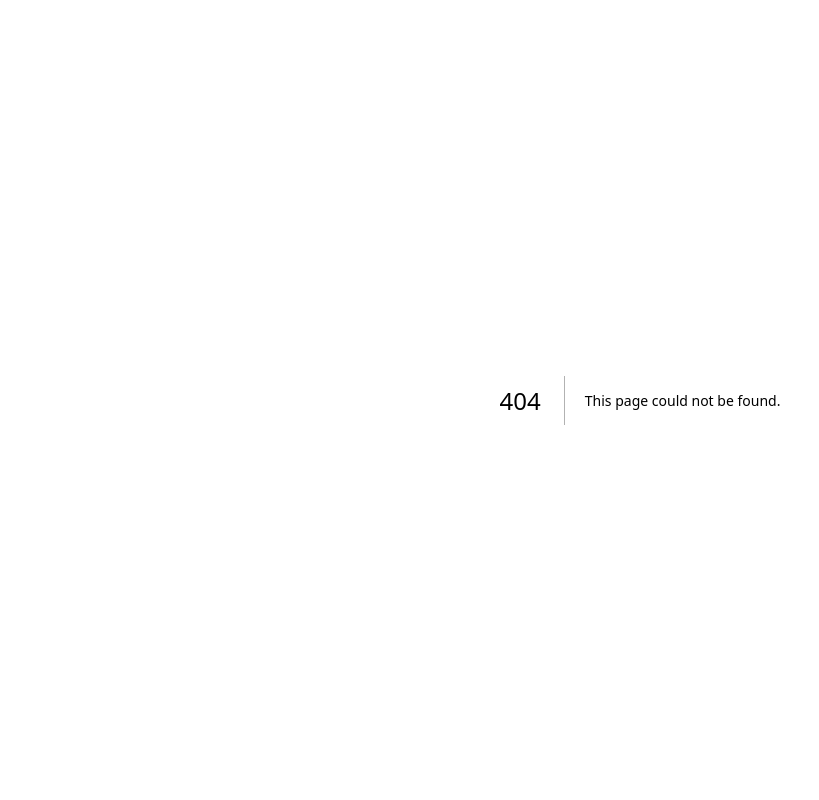
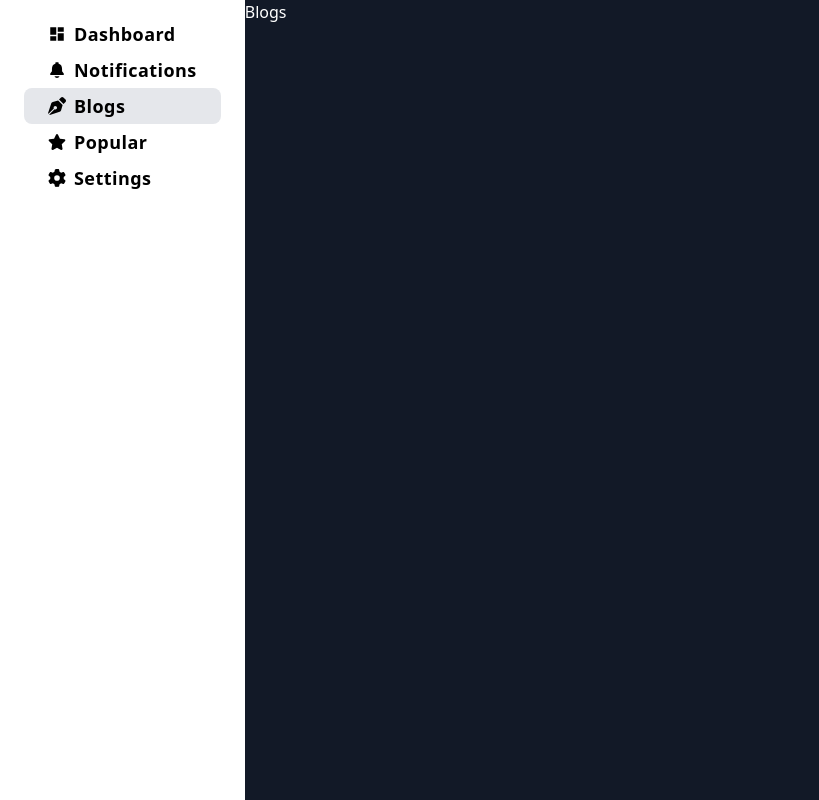
Before and after one commit to codewithbharat/thetekbay.in, a Next.js app: page /admin/dashboard/blogs in a window 1280 px wide. Before the commit this address had no page. Shown: the whole page, without its empty margins (0-819 px from the left). Built offline with nearby package versions, Linux system fonts and the light colour scheme.

Commit message:
dashboard pages

```diff
--- /dev/null
+++ b/app/admin/dashboard/blogs/page.tsx
@@ -0,0 +1,11 @@
+import React from 'react'
+
+const Blogs = () => {
+  return (
+    <div>
+     Blogs
+    </div>
+  )
+}
+
+export default Blogs
--- a/app/admin/dashboard/layout.tsx
+++ b/app/admin/dashboard/layout.tsx
@@ -2,7 +2,9 @@
 
 import Link from "next/link";
 import React, { ReactNode } from "react";
+import { usePathname } from "next/navigation";
 
+// Icons from react-icons
 import { MdDashboard } from "react-icons/md";
 import { IoNotificationsSharp } from "react-icons/io5";
 import { FaPenNib, FaStar } from "react-icons/fa";
@@ -15,25 +17,28 @@ interface LayoutProps {
 const Layout: React.FC<LayoutProps> = ({ children }) => {
   const links = [
     { href: "/admin/dashboard", label: "Dashboard", icon: <MdDashboard /> },
-    { href: "/admin/notifications", label: "Notifications", icon: <IoNotificationsSharp />,},
-    { href: "/admin/blogs", label: "Blogs", icon: <FaPenNib /> },
-    { href: "/admin/popular", label: "Popular", icon: <FaStar /> },
-    { href: "/admin/settings", label: "Settings", icon: <FaGear /> },
+    { href: "/admin/dashboard/notifications", label: "Notifications", icon: <IoNotificationsSharp />,},
+    { href: "/admin/dashboard/blogs", label: "Blogs", icon: <FaPenNib /> },
+    { href: "/admin/dashboard/popular", label: "Popular", icon: <FaStar /> },
+    { href: "/admin/dashboard/settings", label: "Settings", icon: <FaGear /> },
   ];
 
  // Get the current path
  const [currentPath, setCurrentPath] = React.useState("");
+
+
+    const pathname = usePathname();
     React.useEffect(() => {
-    setCurrentPath(window.location.pathname);
-    }, []);
+      setCurrentPath(pathname);
+    }, [pathname]);
 
   return (
     <div className="flex">
-      <nav className="h-screen p-4 text-lg font-semibold tracking-wide">
+      <nav className="h-screen p-4 text-lg font-semibold tracking-wide mx-2">
         {links.map((link) => (
           <Link
             key={link.href}
-            className={`${currentPath === link.href ? "bg-gray-200" : null} p-4 rounded-lg flex py-1 items-center`}
+            className={`${currentPath === link.href ? "bg-gray-200" : null} px-6 rounded-lg flex py-1 items-center`}
             href={link.href}
           >
             {link.icon}
@@ -41,7 +46,7 @@ const Layout: React.FC<LayoutProps> = ({ children }) => {
           </Link>
         ))}
       </nav>
-      <main className="bg-[rgb(18,25,39)] w-full">{children}</main>
+      <main className="bg-[rgb(18,25,39)] w-full text-white">{children}</main>
     </div>
   );
 };
--- /dev/null
+++ b/app/admin/dashboard/notifications/page.tsx
@@ -0,0 +1,11 @@
+import React from 'react'
+
+const Notifications = () => {
+  return (
+    <div>
+      Notifications
+    </div>
+  )
+}
+
+export default Notifications
--- /dev/null
+++ b/app/admin/dashboard/popular/page.tsx
@@ -0,0 +1,11 @@
+import React from 'react'
+
+const Popular = () => {
+  return (
+    <div>
+      Popular
+    </div>
+  )
+}
+
+export default Popular
--- /dev/null
+++ b/app/admin/dashboard/settings/page.tsx
@@ -0,0 +1,11 @@
+import React from 'react'
+
+const Settings = () => {
+  return (
+    <div>
+      Settings
+    </div>
+  )
+}
+
+export default Settings
```
